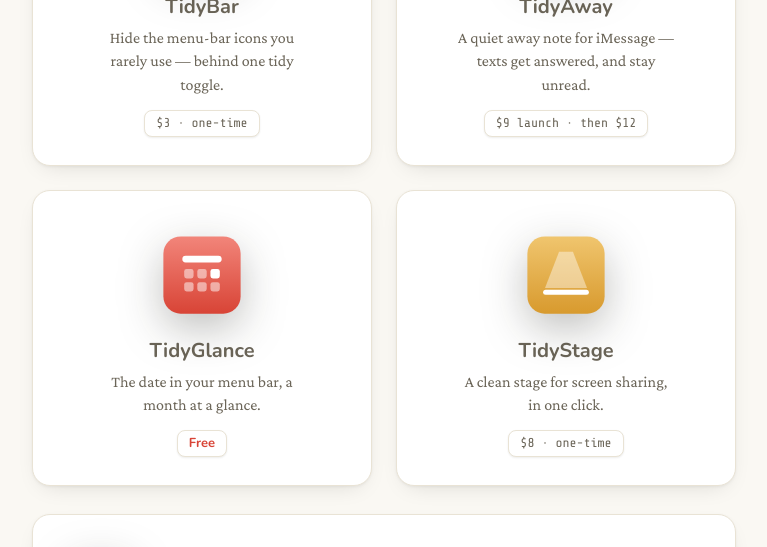
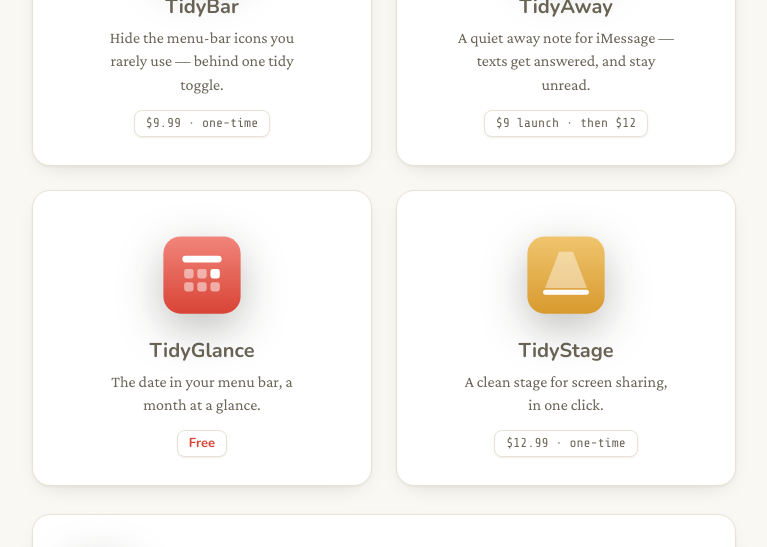
Before and after one commit to aaronaiken/aaronaiken.github.io, a Jekyll site: the page built from tidyapps.md, in a window 1280 px wide and 900 px high, scrolled down 321 px. Shown: the part 145-692 px from the top of the window, without its empty margins (256-1023 px from the left). Built offline with Jekyll 4.4.1, drawn with Linux system fonts in a browser that asks for light colours.

Commit message:
Tidy: update MAS prices — TidyBar $9.99, TidyStage $12.99
Site still showed the old ladder ($3 / $8). Bundle price left at $18
pending a bundle-pricing decision.

Co-Authored-By: Claude Opus 4.8 (1M context) <noreply@anthropic.com>

```diff
--- a/_data/tidy.yml
+++ b/_data/tidy.yml
@@ -46,14 +46,14 @@ apps:
     glow: "var(--glow-cyan)"
     favicon: /assets/tidy/app/tidybar/favicon.svg
     icon: /assets/tidy/app/tidybar/icon.svg
-    price_line: "$3 · one-time"
+    price_line: "$9.99 · one-time"
     tagline: "Hide the menu-bar icons you rarely use — behind one tidy toggle."
     meta: "macOS 14+ · one-time purchase, no subscription"
-    soon: "Coming soon — $3, one-time · macOS 14+"
+    soon: "Coming soon — $9.99, one-time · macOS 14+"
     note: ""
     ctas:
-      - { label: "Buy on the App Store — $3", variant: primary }
-      - { label: "Buy direct — $3", variant: secondary }
+      - { label: "Buy on the App Store — $9.99", variant: primary }
+      - { label: "Buy direct — $9.99", variant: secondary }
     benefits:
       - "⌘-drag icons to either side of the divider — left hides, right stays."
       - "One click on the chevron collapses the clutter."
@@ -148,14 +148,14 @@ apps:
     glow: "var(--glow-gold)"
     favicon: /assets/tidy/app/tidystage/favicon.svg
     icon: /assets/tidy/app/tidystage/icon.svg
-    price_line: "$8 · one-time"
+    price_line: "$12.99 · one-time"
     tagline: "A clean stage for screen sharing, in one click."
     meta: "macOS 14+ · one-time purchase, no subscription"
-    soon: "Coming soon — $8, one-time · macOS 14+"
+    soon: "Coming soon — $12.99, one-time · macOS 14+"
     note: ""
     ctas:
-      - { label: "Buy on the App Store — $8", variant: primary }
-      - { label: "Buy direct — $8", variant: secondary }
+      - { label: "Buy on the App Store — $12.99", variant: primary }
+      - { label: "Buy direct — $12.99", variant: secondary }
     benefits:
       - "One click hides your desktop icons and swaps in a calm backdrop."
       - "Five neutral stages built in — Slate, Mist, Dusk, Forest, Sand."
```
